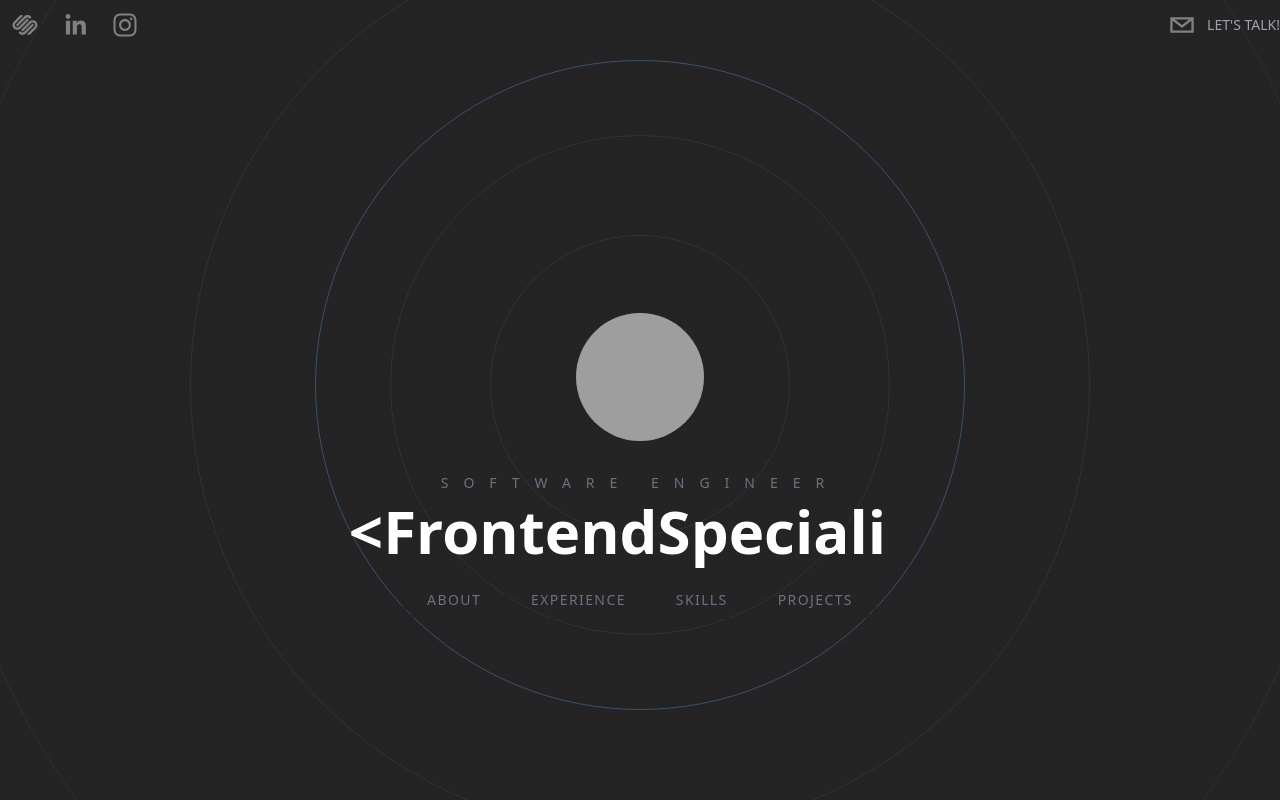
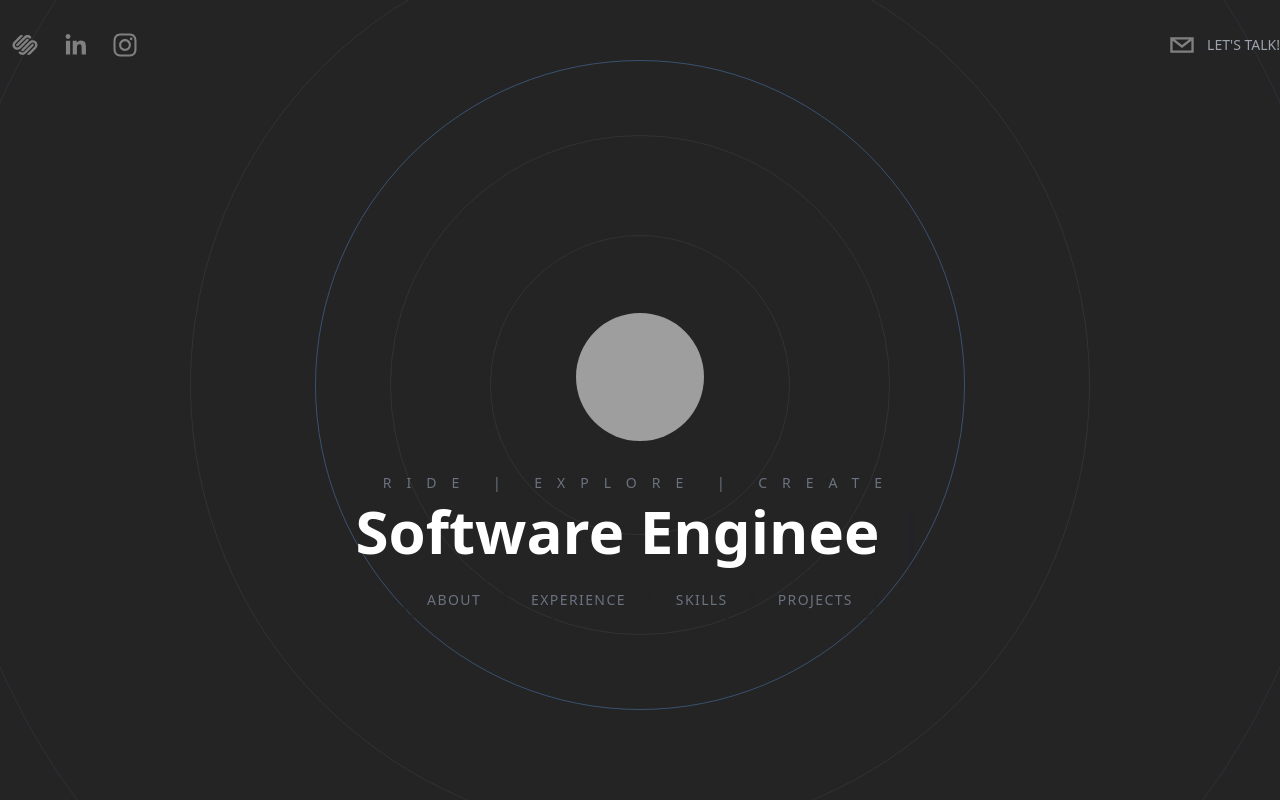
Before and after one commit to joe-leahy/Porfolio, a Next.js app: page / in a window 1280 px wide. Built offline with nearby package versions, Linux system fonts and the light colour scheme; grey boxes are pictures that could not be loaded.

Commit message:
About me

```diff
--- a/src/components/Header.jsx
+++ b/src/components/Header.jsx
@@ -4,7 +4,7 @@ import { motion } from "framer-motion";
 
 const Header = () => {
   return (
-    <header className="sticky top-0 flex items-start justify-between max-w-7xl mx-auto z-20 xl:items-center">
+    <header className="sticky top-5 flex items-start justify-between max-w-7xl mx-auto z-20 xl:items-center">
       <motion.div
         initial={{
             x:-500,
--- a/src/components/Hero.jsx
+++ b/src/components/Hero.jsx
@@ -7,11 +7,9 @@ import Link from "next/link";
 const Hero = () => {
   const [text, count] = useTypewriter({
     words: [
-      "Fullstack_Developer.js",
-      "<FrontendSpecialist />",
       "Photographer",
-      "UI_Designer.jsx",
-
+      "Software Engineer",
+      "UI Designer",
     ],
     loop: true,
     delaySpeed: 1200,
@@ -27,7 +25,7 @@ const Hero = () => {
       />
 
       <div className="z-20">
-        <h2 className="text-sm uppercase text-gray-500 pb-2 tracking-[15px]">Software Engineer</h2>
+        <h2 className="text-sm uppercase text-gray-500 pb-2 tracking-[15px]">Ride | Explore | Create</h2>
       <h1 className="text-5xl lg:text-6xl font-semibold scroll-px-10">
         <span className="mr-3">{text}</span>
         <Cursor cursorColor="blue" />
```
